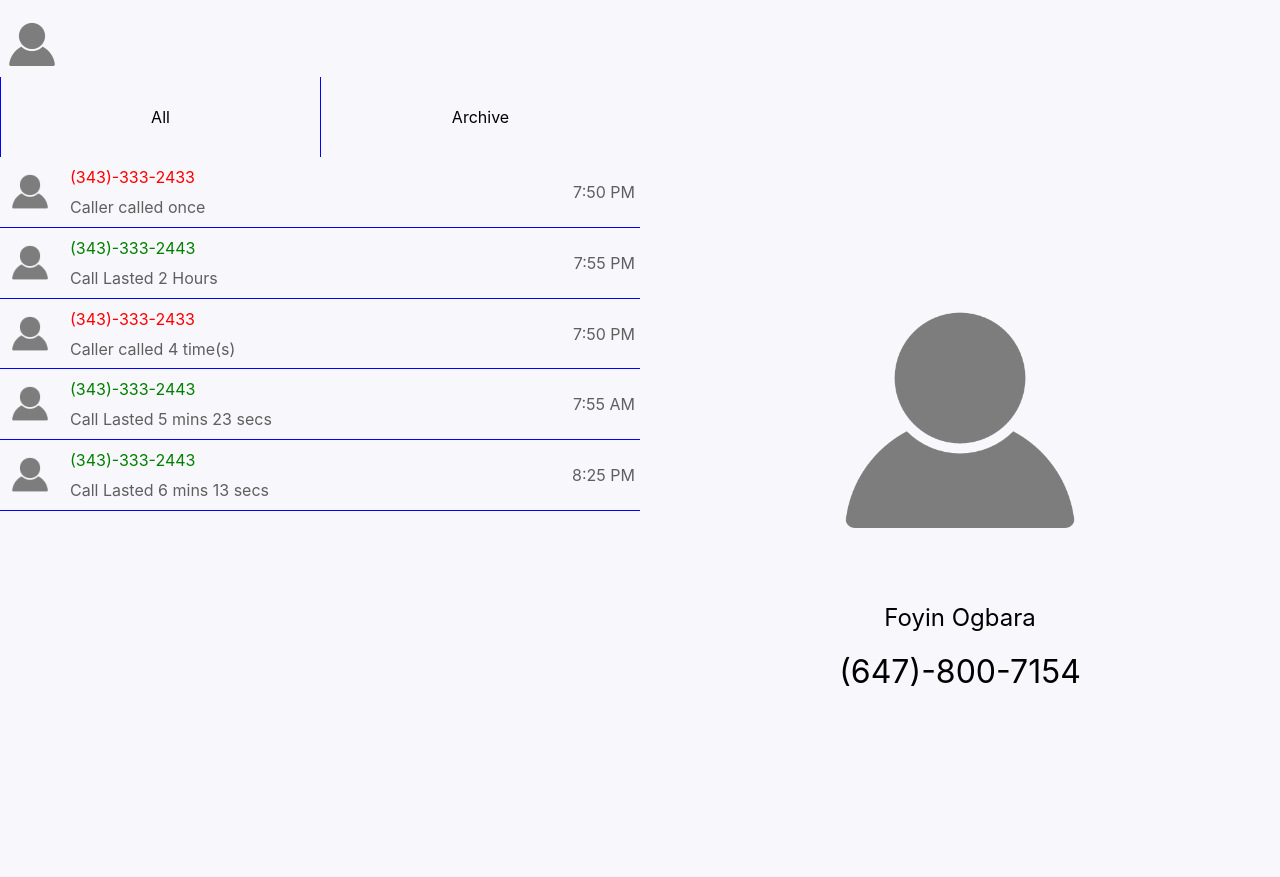
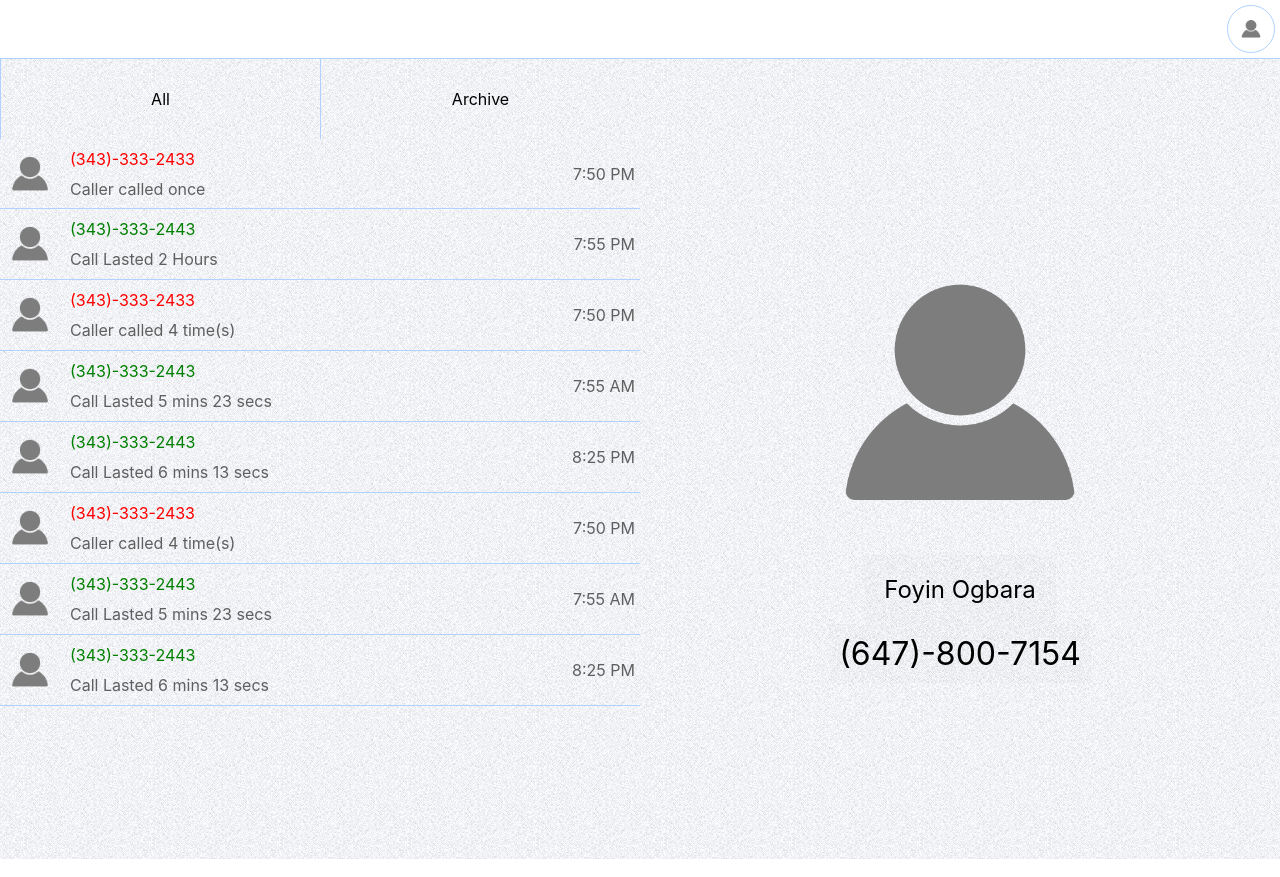
Before and after one commit to Foyin/Speer-Challenge, a React (Create React App) app in the folder speer-app/: page / in a window 1280 px wide. Built offline with nearby package versions, Linux system fonts and the light colour scheme.

Commit message:
Design Changes

```diff
--- a/speer-app/src/App.js
+++ b/speer-app/src/App.js
@@ -22,7 +22,6 @@ function App() {
           <div className="number">
             (647)-800-7154
           </div>
-
         </div>
       </div>
     </div>
--- a/speer-app/src/components/Callslist/CallsList.js
+++ b/speer-app/src/components/Callslist/CallsList.js
@@ -48,7 +48,28 @@ let archivedCalls = [
       "type": "complete",
       "status": "Call Lasted 6 mins 13 secs",
       "time":"8:25 PM"
-    }
+    },
+    {
+        "id":"2",
+        "number": "(343)-333-2433",
+        "type": "missed",
+        "status": "Caller called 4 time(s)",
+        "time":"7:50 PM"
+      },
+      {
+        "id":"3",
+        "number": "(343)-333-2443",
+        "type": "complete",
+        "status": "Call Lasted 5 mins 23 secs",
+        "time":"7:55 AM"
+      },
+      {
+        "id":"4",
+        "number": "(343)-333-2443",
+        "type": "complete",
+        "status": "Call Lasted 6 mins 13 secs",
+        "time":"8:25 PM"
+      }
   ];
 
 
@@ -106,7 +127,9 @@ function CallsList(){
               <div className="callsListButton" onClick={handleAllClick}>All</div>
               <div className="callsListButton" onClick={handleArchiveClick}>Archive</div>
             </div>
-          {state()}
+            <div className="callsListItemContainer" >
+            {state()}
+            </div>
       </div>
     );
   }
--- a/speer-app/src/components/Callslist/CallsList.scss
+++ b/speer-app/src/components/Callslist/CallsList.scss
@@ -3,16 +3,14 @@ $padding: 5px;
 $sub-text-color: rgb(95, 95, 95);
 
 .callsList{
-    background-color: $background-accent;
-    overflow: scroll;
+    background-image: url("../../images/overlay.png");
     .callsListHeader{
         display: flex;
         flex-direction: row;
         width: 100%;
         height: 10vh;
-        background-color: $background-accent;
-
         .callsListButton{
+            cursor: pointer;
             color: black;
             border-left: 1px solid $accent-color;
             width: 50%;
@@ -22,20 +20,25 @@ $sub-text-color: rgb(95, 95, 95);
             flex-direction: column;
         }
         .callsListButton:hover{
+            background-image: url("../../images/overlay.png");
             transition: 0.5s;
             background-color: $hover-color;
         }
         .callsListButton:active{
+            background-image: url("../../images/overlay.png");
             transition: 0.5s;
-            background-color: $background-accent
+            background-color: $active-color
         }
     }
+    .callsListItemContainer{
+        overflow: scroll;
         .callListItem{
             display: flex;
             align-items: center;
             flex-direction: row;
             color: black;
             border-bottom: 1px solid $accent-color;
+            cursor: pointer;
             .profilePic{
                 display: flex;
                 align-items: center;
@@ -68,4 +71,9 @@ $sub-text-color: rgb(95, 95, 95);
             transition: 0.5s;
             background-color: $hover-color;
         }
+        .callsListItem:active{
+            transition: 0.5s;
+            background-color: $active-color
         }
+    }
+}
--- a/speer-app/src/styles/App.scss
+++ b/speer-app/src/styles/App.scss
@@ -4,12 +4,15 @@
 .App {
   text-align: center;
   background-color: $background-accent;
+  background-image: url("../images/overlay.png");
+
 
   .main{
     width: 100%;
     display: grid;
     grid-template-columns: repeat(auto-fit, minmax(25rem, 1fr));
-    height: 100vh;
+    background-image: url("../images/overlay.png");
+    min-height: 100vh;
 
     .profileArea{
       display: flex;
@@ -17,17 +20,19 @@
       align-items: center;
       flex-direction: column;
       width: 100%;
-      background-color: $background-accent;
-
+      background-image: url("../images/overlay.png");
         img{
           width: 50%;
         }
         .profileName{
+          background-image: url("../images/overlay.png");
           font-size: x-large;
           padding: 20px;
         }
         .number{
+          background-image: url("../images/overlay.png");
           font-size: xx-large;
+          padding: 10px;
         }
     }
   }
@@ -46,13 +51,17 @@
 
 .App-header {
   display: flex;
-  flex-direction: row;
+  flex-direction: row-reverse;
   font-size: calc(10px + 2vmin);
   height: min-content;
-  box-shadow: 0px 10px 10px 1px rgb(163, 163, 163);
+  border-bottom: 1px solid $accent-color;
+  background-color: white;
     img{
-      width: 5%;
-      margin-top: 1%;
+      width: 2%;
+      margin: 5px;
+      border: 1px solid $accent-color;
+      border-radius: 50%;
+      padding: 10px;
     }
 }
 
--- a/speer-app/src/styles/Colors.scss
+++ b/speer-app/src/styles/Colors.scss
@@ -1,4 +1,4 @@
-$accent-color: blue;
-$background-accent: rgb(248, 248, 252);
-$hover-color: rgb(238, 237, 237);
-$active-color: rgb(238, 237, 237);
+$accent-color: rgb(176, 210, 255);
+$background-accent: rgb(250, 252, 255);
+$hover-color: rgb(250, 250, 250);
+$active-color: rgb(226, 226, 226);
```
Also changed, not shown: speer-app/src/images/overlay.png (added). Lines whose indentation alone changed are shown as unchanged.
